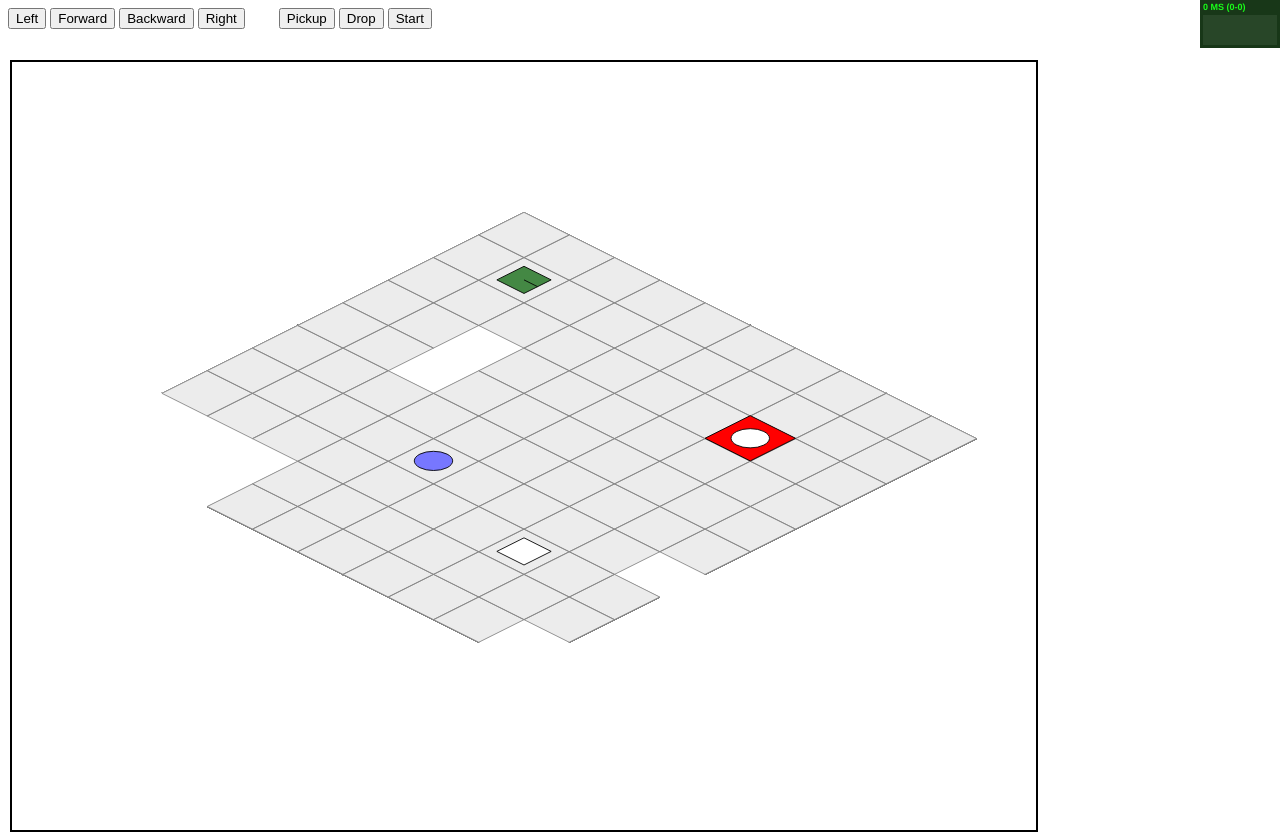
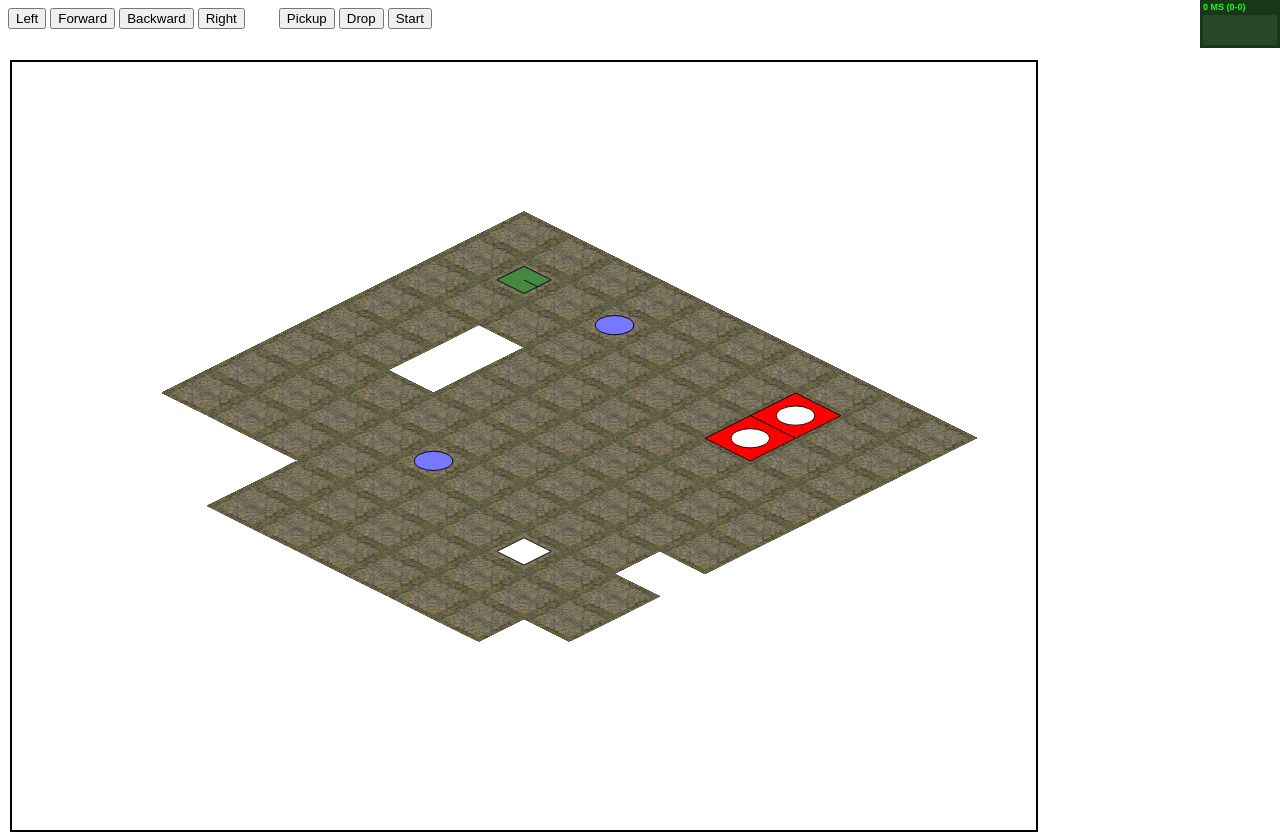
Before and after one commit to mikefrey/robots, a plain HTML site: page index.html in a window 1280 px wide. Drawn offline with Linux system fonts and the light colour scheme; animation ran at ten frames a second.

Commit message:
map tile image rendering

```diff
--- a/index.html
+++ b/index.html
@@ -34,6 +34,7 @@
   <script src="js/ball.js"></script>
   <script src="js/switch.js"></script>
   <script src="js/exit.js"></script>
+  <script src="js/tileset.js"></script>
   <script src="js/level.js"></script>
   <script src="js/game.js"></script>
   <script src="js/script.js"></script>
--- a/js/level.js
+++ b/js/level.js
@@ -2,7 +2,7 @@
   var _ = 0
 
   window.Level = function Level() {
-
+    this.tiles = new TileSet('images/tile.png', 128, 128, 0, 0)
   }
 
   Level.prototype.grid = [
@@ -24,7 +24,7 @@
   var E = Exit
   Level.prototype.entityMap = [
     [_,_,_,_,_,_,_,_,_,_],
-    [_,R,_,_,_,_,_,_,_,_],
+    [_,R,_,B,_,_,_,S,_,_],
     [_,_,_,_,_,_,_,S,_,_],
     [_,_,_,_,_,_,_,_,_,_],
     [_,_,_,_,_,_,_,_,_,_],
@@ -39,6 +39,7 @@
   Level.prototype.draw = function(ctx) {
     var scale = game.scale
     var grid = this.grid
+    var tiles = this.tiles
 
     isoCtx(ctx, function() {
 
@@ -46,22 +47,27 @@
       for (var y = 0; y < grid.length; y+=1) {
         for (var x = 0; x < grid[y].length; x+=1) {
           // fill the tile
-          ctx.fillStyle = grid[y][x] ? '#ececec' : '#ffffff'
-          ctx.fillRect(x*scale, y*scale, scale, scale)
+          // ctx.fillStyle = grid[y][x] ? '#ececec' : '#ffffff'
+          // ctx.fillRect(x*scale, y*scale, scale, scale)
+          if (grid[y][x]) {
+            tiles.draw(ctx, 0, x*scale-0.5, y*scale-0.5, scale, scale)
+            ctx.fillStyle = 'rgba(255,255,255,0.1)'
+            ctx.fillRect(x*scale + scale*0.1, y*scale + scale*0.1, scale*0.8, scale*0.8)
+          }
         }
       }
 
       // draw the grid lines
-      ctx.strokeStyle = '#888888'
-      for (var y = 0; y < grid.length; y+=1) {
-        for (var x = 0; x < grid[y].length; x+=1) {
-          if (grid[y][x]) {
-            ctx.beginPath()
-            ctx.rect(x*scale+0.5, y*scale+0.5, scale, scale)
-            ctx.stroke()
-          }
-        }
-      }
+      // ctx.strokeStyle = '#888888'
+      // for (var y = 0; y < grid.length; y+=1) {
+      //   for (var x = 0; x < grid[y].length; x+=1) {
+      //     if (grid[y][x]) {
+      //       ctx.beginPath()
+      //       ctx.rect(x*scale+0.5, y*scale+0.5, scale, scale)
+      //       ctx.stroke()
+      //     }
+      //   }
+      // }
 
     })
 
--- /dev/null
+++ b/js/tileset.js
@@ -0,0 +1,28 @@
+function TileSet(src, w, h, ox, oy) {
+  this.width = w
+  this.height = h
+  this.offsetX = ox
+  this.offsetY = oy
+  this.isLoaded = false
+  this.load(src)
+}
+
+TileSet.prototype.load = function(src) {
+  var img = this.img = new Image()
+  img.onload = function(){ this.isLoaded = true }.bind(this)
+  img.src = src
+}
+
+TileSet.prototype.draw = function(ctx, t, x, y, w, h) {
+  ctx.drawImage(
+    this.img,
+    t * this.width,
+    t * this.height,
+    this.width,
+    this.height,
+    x - this.offsetX,
+    y - this.offsetY,
+    w,
+    h
+  )
+}
```
Also changed, not shown: images/tile.png (added).
